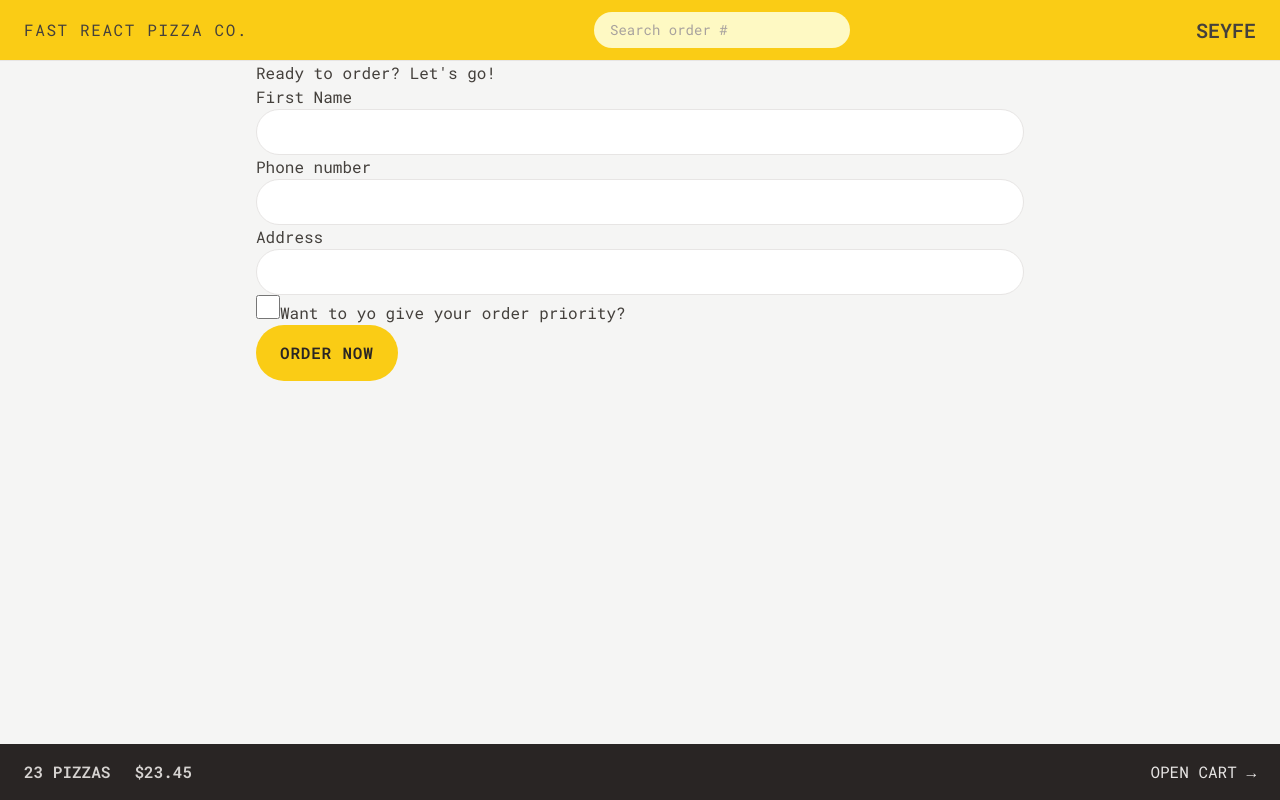
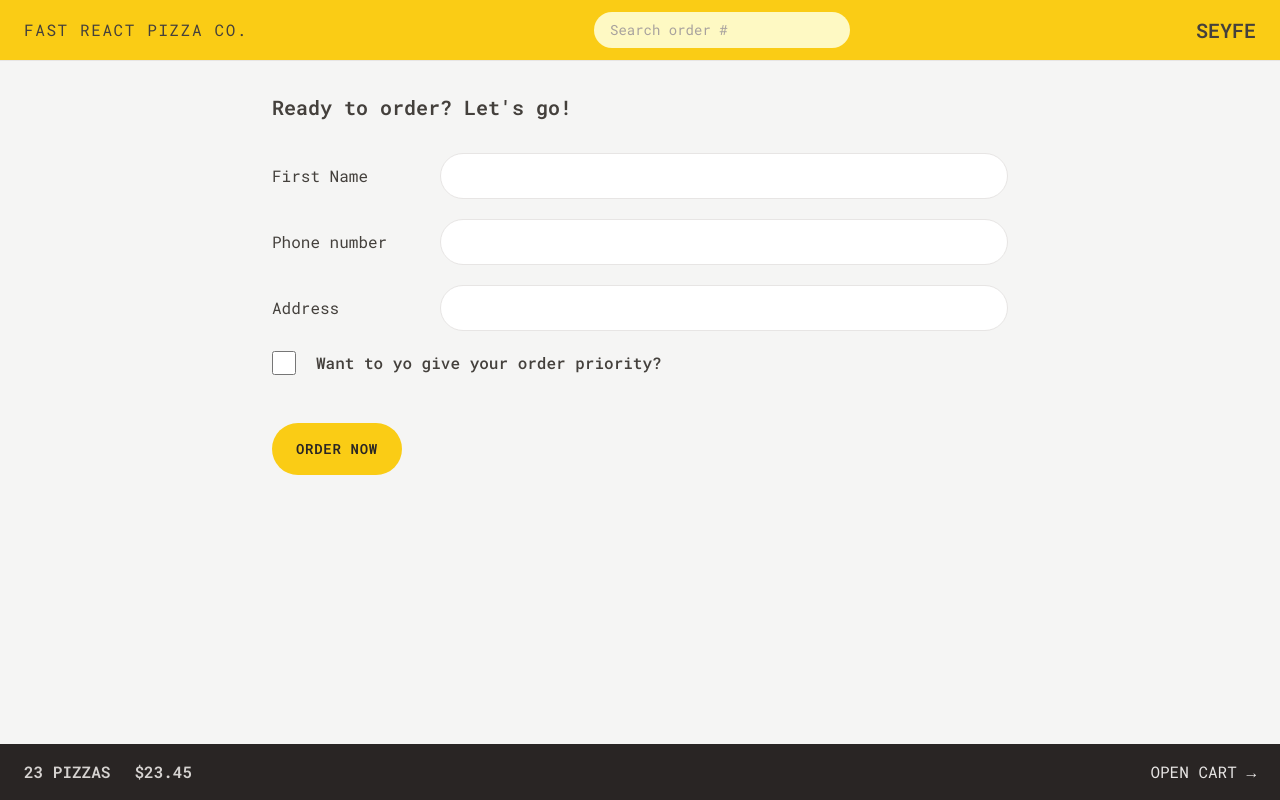
Before and after one commit to seyfe-esubalew/Fast-React-Pizza, a React (Vite) app: page /order/new in a window 1280 px wide. Built offline with nearby package versions, Linux system fonts and the light colour scheme.

Commit message:
styling order form

```diff
--- a/src/features/cart/Cart.jsx
+++ b/src/features/cart/Cart.jsx
@@ -1,7 +1,7 @@
 import { Link } from "react-router-dom";
 import LinkButton from "../../ui/LinkButton";
 import Button from "../../ui/Button";
-
+import CartItem from "./CartItem";
 const fakeCart = [
   {
     pizzaId: 12,
@@ -30,16 +30,22 @@
   const cart = fakeCart;
 
   return (
-    <div>
+    <div className="px-4 py-3">
       <LinkButton to="/menu">&larr; Back to menu</LinkButton>
 
-      <h2>Your cart, %NAME%</h2>
+      <h2 className="mt-7 text-xl font-semibold">Your cart, %NAME%</h2>
 
-      <div>
+      <ul className="mt-3 divide-y divide-stone-200 border-b">
+        {cart.map((item) => (
+          <CartItem item={item} key={item.key} />
+        ))}
+      </ul>
+
+      <div className="mt-6 space-x-2">
         <Button to="/order/new" type="primary">
           Order pizzas
         </Button>
-        <button>Clear cart</button>
+        <Button type="secondary">Clear Cart</Button>
       </div>
     </div>
   );
--- a/src/features/cart/CartItem.jsx
+++ b/src/features/cart/CartItem.jsx
@@ -1,13 +1,16 @@
+import Button from "../../ui/Button";
+import { formatCurrency } from "../../utils/helpers";
 function CartItem({ item }) {
   const { pizzaId, name, quantity, totalPrice } = item;
 
   return (
-    <li>
-      <p>
+    <li className="py-3 sm:flex sm:items-center sm:justify-between">
+      <p className="mb-1 sm:mb-0">
         {quantity}&times; {name}
       </p>
-      <div>
-        <p>{formatCurrency(totalPrice)}</p>
+      <div className="flex items-center sm:gap-6">
+        <p className="text-sm font-bold">{formatCurrency(totalPrice)}</p>
+        <Button type="small">Delete</Button>
       </div>
     </li>
   );
--- a/src/features/order/CreateOrder.jsx
+++ b/src/features/order/CreateOrder.jsx
@@ -48,31 +48,40 @@
   const cart = fakeCart;
 
   return (
-    <div>
-      <h2>Ready to order? Let's go!</h2>
+    <div className="px-4 py-8 ">
+      <h2 className="mb-8 text-xl font-semibold">Ready to order? Let's go!</h2>
 
       <Form method="POST">
-        <div>
-          <label>First Name</label>
-          <input className="input" type="text" name="customer" required />
+        <div className="mb-5 flex flex-col gap-2 sm:flex-row sm:items-center">
+          <label className="sm:basis-40">First Name</label>
+          <input className="input grow" type="text" name="customer" required />
         </div>
 
-        <div>
-          <label>Phone number</label>
-          <div>
-            <input className="input" type="tel" name="phone" required />
-          </div>
-          {formError?.phone && <p>{formError.phone}</p>}
-        </div>
-
-        <div>
-          <label>Address</label>
-          <div>
-            <input className="input" type="text" name="address" required />
+        <div className="mb-5 flex flex-col gap-2 sm:flex-row sm:items-center">
+          <label className="sm:basis-40">Phone number</label>
+          <div className=" grow">
+            <input className="input w-full" type="tel" name="phone" required />
+            {formError?.phone && (
+              <p className="mt-2 rounded-full  bg-red-100 text-xs text-red-700">
+                {formError.phone}
+              </p>
+            )}
           </div>
         </div>
 
-        <div>
+        <div className="mb-5 flex flex-col gap-2 sm:flex-row sm:items-center">
+          <label className="sm:basis-40">Address</label>
+          <div className="grow">
+            <input
+              className="input w-full"
+              type="text"
+              name="address"
+              required
+            />
+          </div>
+        </div>
+
+        <div className="mb-12 flex items-center gap-5">
           <input
             type="checkbox"
             name="priority"
@@ -82,7 +91,9 @@
             // value={withPriority}
             // onChange={(e) => setWithPriority(e.target.checked)}
           />
-          <label htmlFor="priority">Want to yo give your order priority?</label>
+          <label htmlFor="priority" className="font-medium">
+            Want to yo give your order priority?
+          </label>
         </div>
 
         <div>
--- a/src/index.css
+++ b/src/index.css
@@ -4,7 +4,7 @@
 
 @layer components {
   .input {
-    @apply w-full rounded-full border border-stone-200 px-4
+    @apply rounded-full border border-stone-200 px-4
     py-2 text-sm transition-all duration-300 placeholder:text-stone-400 focus:outline-none
      focus:ring focus:ring-yellow-400 md:px-6 md:py-3;
   }
--- a/src/ui/Button.jsx
+++ b/src/ui/Button.jsx
@@ -1,13 +1,17 @@
 import { Link } from "react-router-dom";
 
 function Button({ children, disabled, to, type }) {
-  const base = `inline-block rounded-full bg-yellow-400 font-semibold
+  const base = `inline-block text-sm rounded-full bg-yellow-400 font-semibold
   uppercase tracking-wider text-stone-800 transition-colors duration-300 hover:bg-yellow-300
   focus:bg-yellow-300 focus:outline-none focus:ring focus:ring-yellow-300 focus:ring-offset-2
   disabled:cursor-not-allowed `;
   const styles = {
     primary: base + " px-4 py-3 md:px-6 md:py-4",
     small: base + " px-4 py-2 md:px-5 md:py-2.5 text-xs",
+    secondary: `inline-block rounded-full border-stone-300 border-2 font-semibold
+    uppercase tracking-wider text-stone-400 transition-colors duration-300 hover:bg-yellow-300
+    focus:bg-yellow-300 focus:outline-none focus:ring focus:ring-yellow-300 focus:ring-offset-2
+    disabled:cursor-not-allowed px-4 py-2.5 md:px-6 md:py-3.5`,
   };
 
   if (to)
```
Also changed, not shown: index.html (+5 -1 lines).
